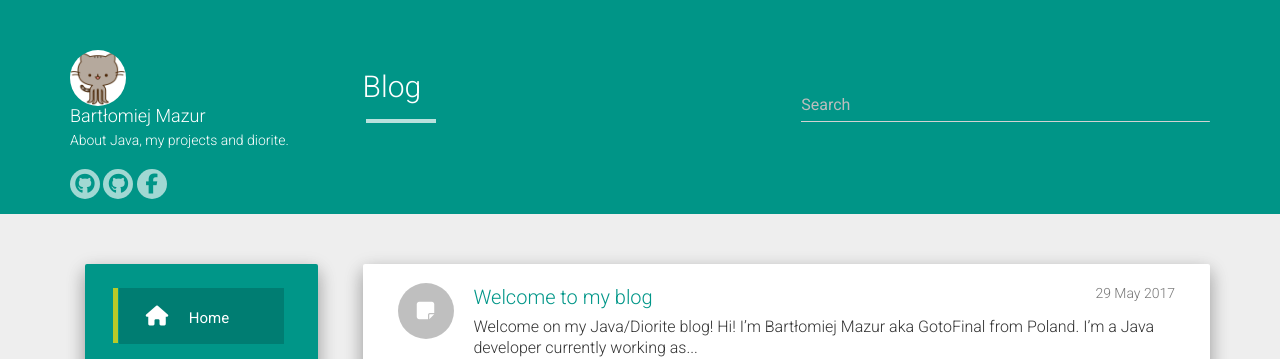
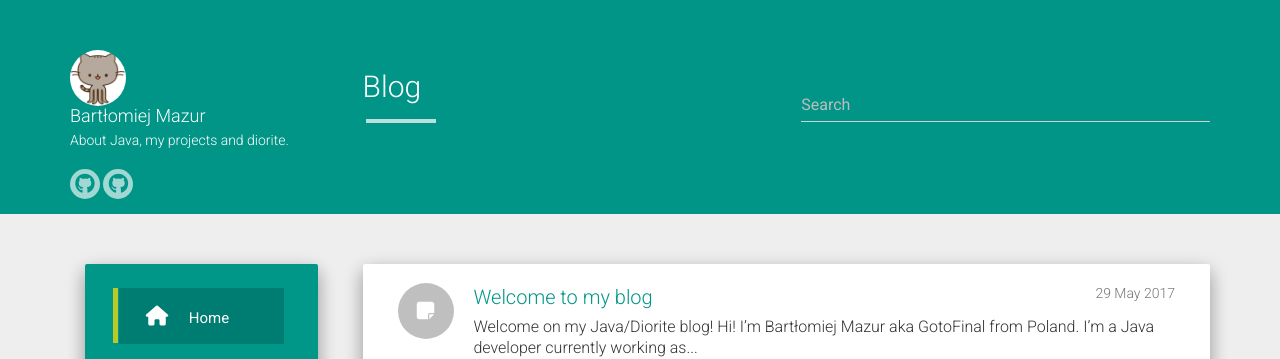
Before and after one commit to GotoFinal/blog, a Jekyll site: the page built from index.html, in a window 1280 px wide. Shown: the top 359 px of the page. Built offline with Jekyll 4.4.1, drawn with Linux system fonts in a browser that asks for light colours; nearby versions of some CDN libraries; the list of posts is cut into pages by our own code.

Commit message:
remove facebook

```diff
--- a/_data/social.json
+++ b/_data/social.json
@@ -6,9 +6,5 @@
   {
     "icon": "fa-github",
     "link": "https://github.com/Diorite/"
-  },
-  {
-    "icon": "fa-facebook",
-    "link": "https://facebook.com/gotofinal/"
   }
 ]
```
